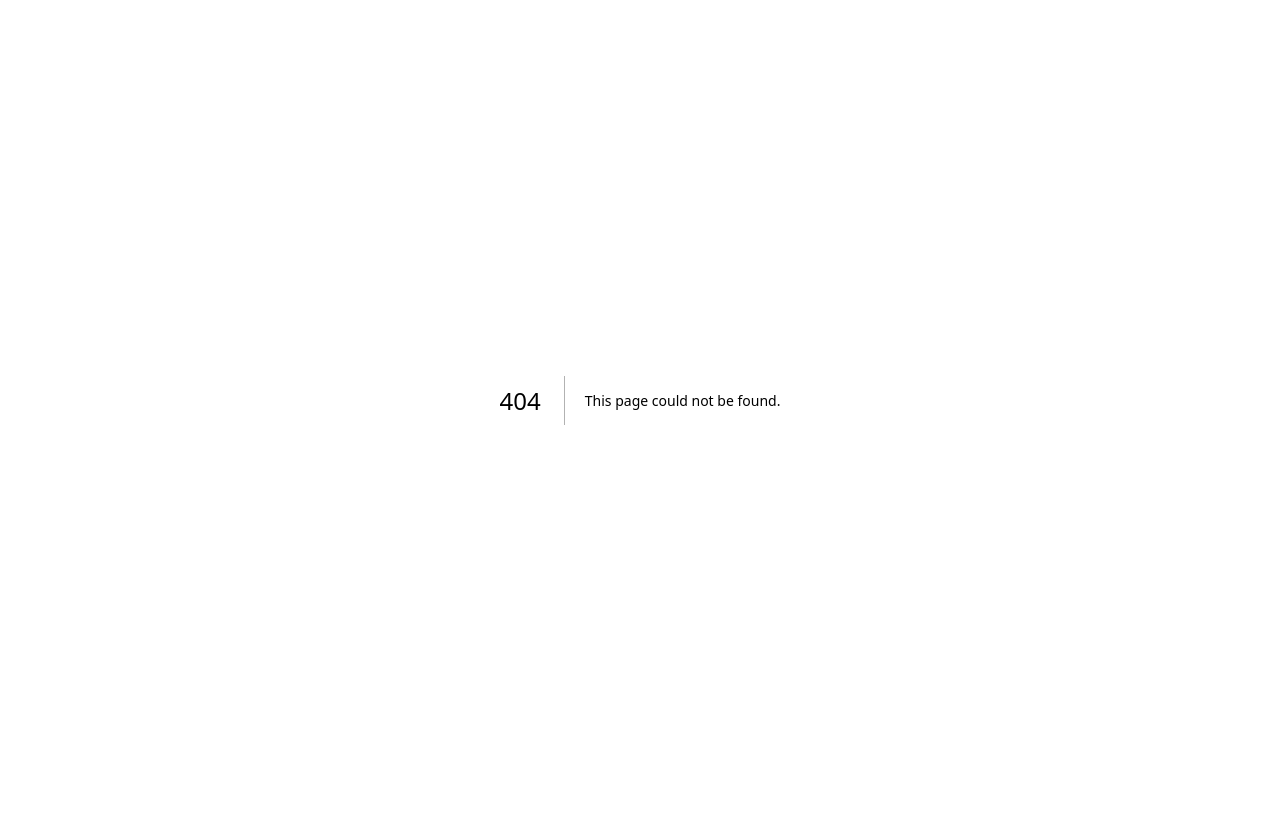
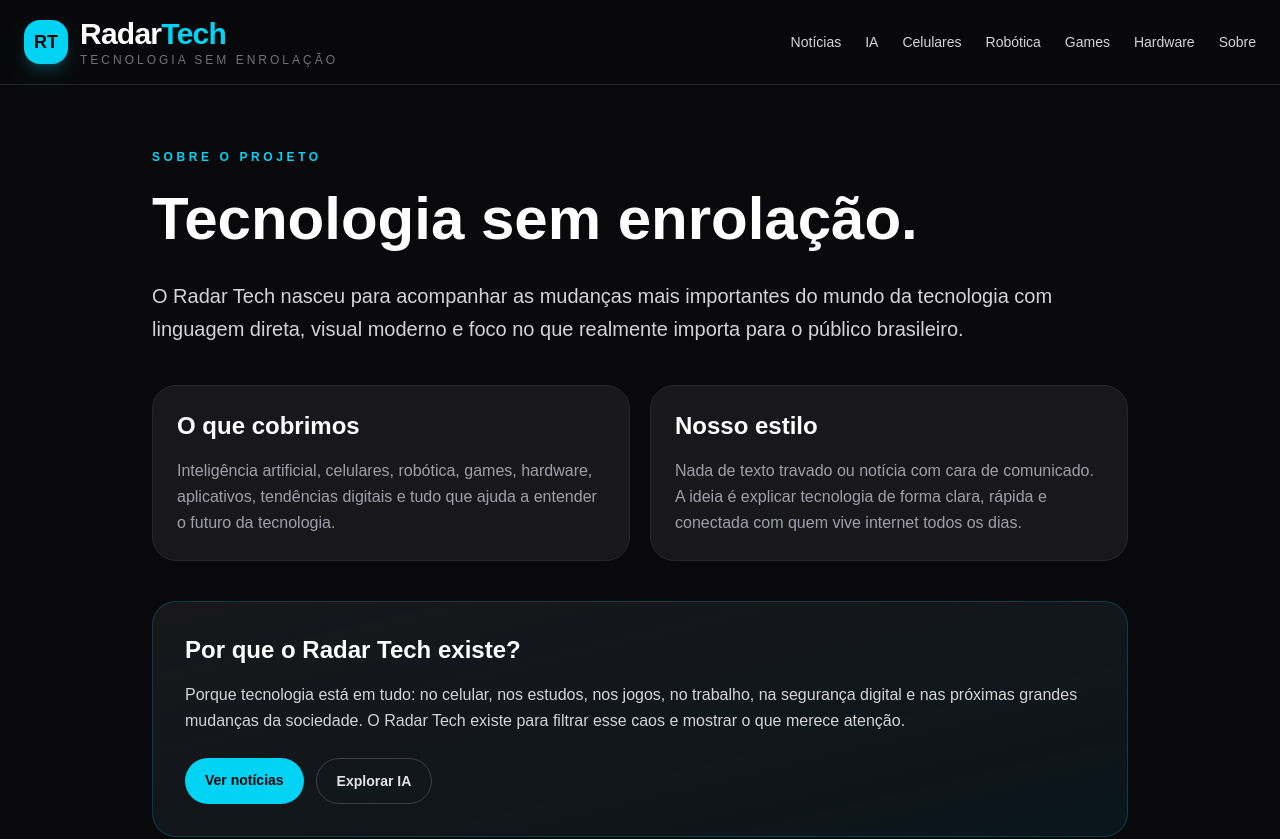
Before and after one commit to Radar-Tech211/radar-tech, a Next.js app in the folder radar-site/: page /sobre in a window 1280 px wide. Before the commit this address had no page. Shown: the top 839 px of the page. Before the commit the page ends 800 px from the top, so only its background shows below. Built offline with nearby package versions, Linux system fonts and the light colour scheme.

Commit message:
adiciona pagina sobre

```diff
--- a/radar-site/app/sitemap.ts
+++ b/radar-site/app/sitemap.ts
@@ -14,6 +14,7 @@ export default function sitemap(): MetadataRoute.Sitemap {
     "/robotica",
     "/games",
     "/hardware",
+    "/sobre",
   ].map((route) => ({
     url: `${siteUrl}${route}`,
     lastModified: new Date(),
--- /dev/null
+++ b/radar-site/app/sobre/page.tsx
@@ -0,0 +1,83 @@
+import Header from "../../components/Header";
+import Footer from "../../components/Footer";
+
+export default function Sobre() {
+  return (
+    <main className="min-h-screen bg-zinc-950 text-white">
+      <Header />
+
+      <section className="mx-auto max-w-5xl px-4 py-10 md:px-6 md:py-16">
+        <p className="text-xs font-black uppercase tracking-[0.3em] text-cyan-400">
+          Sobre o projeto
+        </p>
+
+        <h1 className="mt-4 text-4xl font-black leading-tight md:text-6xl">
+          Tecnologia sem enrolação.
+        </h1>
+
+        <p className="mt-6 text-lg leading-relaxed text-zinc-300 md:text-xl">
+          O Radar Tech nasceu para acompanhar as mudanças mais importantes do
+          mundo da tecnologia com linguagem direta, visual moderno e foco no que
+          realmente importa para o público brasileiro.
+        </p>
+
+        <div className="mt-10 grid gap-5 md:grid-cols-2">
+          <div className="rounded-3xl border border-zinc-800 bg-zinc-900 p-6">
+            <h2 className="text-2xl font-black">
+              O que cobrimos
+            </h2>
+
+            <p className="mt-4 leading-relaxed text-zinc-400">
+              Inteligência artificial, celulares, robótica, games, hardware,
+              aplicativos, tendências digitais e tudo que ajuda a entender o
+              futuro da tecnologia.
+            </p>
+          </div>
+
+          <div className="rounded-3xl border border-zinc-800 bg-zinc-900 p-6">
+            <h2 className="text-2xl font-black">
+              Nosso estilo
+            </h2>
+
+            <p className="mt-4 leading-relaxed text-zinc-400">
+              Nada de texto travado ou notícia com cara de comunicado. A ideia é
+              explicar tecnologia de forma clara, rápida e conectada com quem
+              vive internet todos os dias.
+            </p>
+          </div>
+        </div>
+
+        <div className="mt-10 rounded-3xl border border-cyan-400/20 bg-gradient-to-br from-zinc-900 to-cyan-950/30 p-6 md:p-8">
+          <h2 className="text-2xl font-black">
+            Por que o Radar Tech existe?
+          </h2>
+
+          <p className="mt-4 leading-relaxed text-zinc-300">
+            Porque tecnologia está em tudo: no celular, nos estudos, nos jogos,
+            no trabalho, na segurança digital e nas próximas grandes mudanças da
+            sociedade. O Radar Tech existe para filtrar esse caos e mostrar o
+            que merece atenção.
+          </p>
+
+          <div className="mt-6 flex flex-wrap gap-3">
+            <a
+              href="/noticias"
+              className="rounded-full bg-cyan-400 px-5 py-3 text-sm font-black text-zinc-950"
+            >
+              Ver notícias
+            </a>
+
+            <a
+              href="/ia"
+              className="rounded-full border border-zinc-700 px-5 py-3 text-sm font-bold text-zinc-200"
+            >
+              Explorar IA
+            </a>
+          </div>
+        </div>
+      </section>
+
+      <Footer />
+    </main>
+  );
+}
--- a/radar-site/components/Header.tsx
+++ b/radar-site/components/Header.tsx
@@ -6,6 +6,7 @@ export default function Header() {
     { href: "/robotica", label: "Robótica" },
     { href: "/games", label: "Games" },
     { href: "/hardware", label: "Hardware" },
+    { href: "/sobre", label: "Sobre" },
   ];
 
   return (
@@ -14,13 +15,16 @@ export default function Header() {
         <div className="flex items-center justify-between gap-6">
           <a href="/" className="flex min-w-0 items-center gap-3">
             <div className="flex h-11 w-11 shrink-0 items-center justify-center rounded-2xl bg-cyan-400 shadow-lg shadow-cyan-400/20">
-              <span className="text-lg font-black text-zinc-950">RT</span>
+              <span className="text-lg font-black text-zinc-950">
+                RT
+              </span>
             </div>
 
             <div className="min-w-0 leading-none">
               <p className="text-2xl font-black tracking-tight md:text-3xl">
                 Radar<span className="text-cyan-400">Tech</span>
               </p>
+
               <p className="truncate text-[10px] uppercase tracking-[0.25em] text-zinc-500 md:text-xs">
                 tecnologia sem enrolação
               </p>
@@ -29,7 +33,11 @@ export default function Header() {
 
           <nav className="hidden items-center gap-6 text-sm text-zinc-300 md:flex">
             {links.map((link) => (
-              <a key={link.href} href={link.href} className="hover:text-cyan-400">
+              <a
+                key={link.href}
+                href={link.href}
+                className="transition hover:text-cyan-400"
+              >
                 {link.label}
               </a>
             ))}
@@ -41,7 +49,7 @@ export default function Header() {
             <a
               key={link.href}
               href={link.href}
-              className="rounded-full border border-zinc-800 bg-zinc-900 px-4 py-2 hover:border-cyan-400 hover:text-cyan-400"
+              className="rounded-full border border-zinc-800 bg-zinc-900 px-4 py-2 transition hover:border-cyan-400 hover:text-cyan-400"
             >
               {link.label}
             </a>
```
